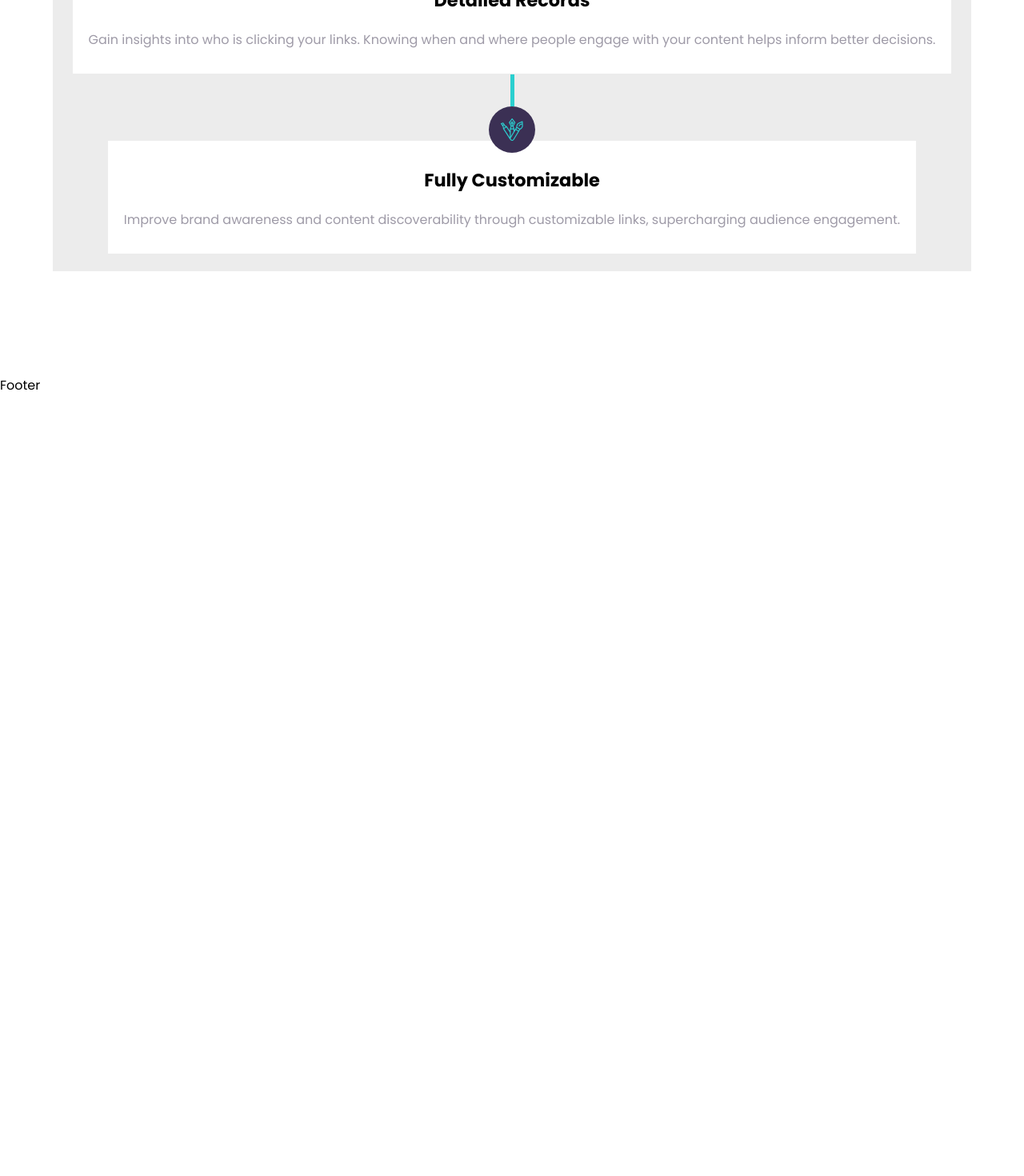
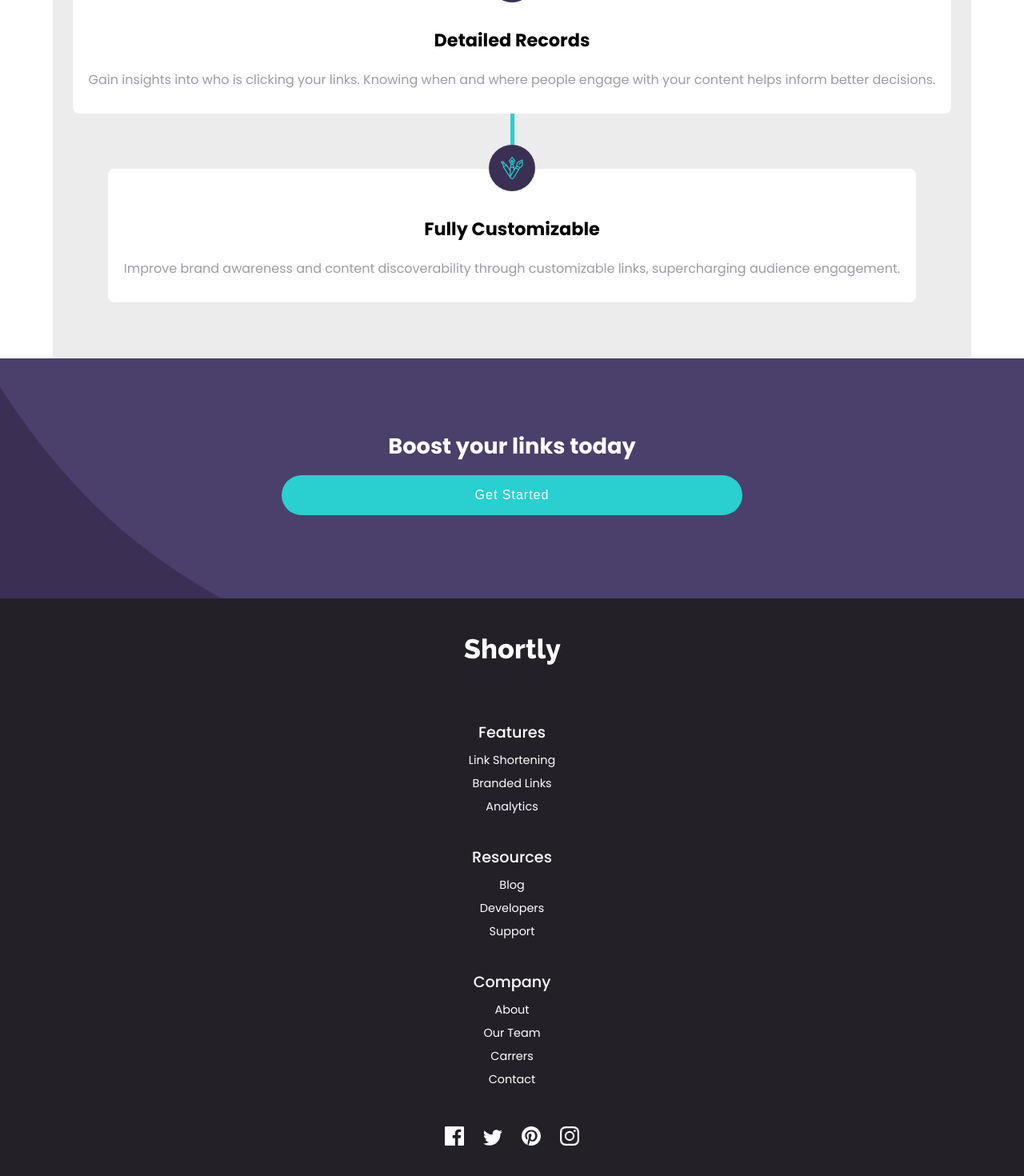
Before and after one commit to BrunoMoraesKS/urlShortener, a React (Create React App) app: page / in a window 1280 px wide. Shown: the part 2175-3645 px from the top of the page at 80% size. Before the commit the page ends 2669 px from the top, so only its background shows below. Built offline with nearby package versions, Linux system fonts and the light colour scheme.

Commit message:
Made footer

```diff
--- a/sass/_footer.scss
+++ b/sass/_footer.scss
@@ -0,0 +1,50 @@
+footer {
+  display: flex;
+  flex-direction: column;
+  align-items: center;
+  justify-content: center;
+
+  padding: 50px 0;
+
+  background: $veryDarkViolet;
+
+  color: white;
+
+  .logo {
+    filter: brightness(10);
+
+    margin-bottom: 40px;
+  }
+
+  ul {
+    display: flex;
+    flex-direction: column;
+    align-items: center;
+    justify-content: center;
+  }
+
+  li {
+    list-style: none;
+
+    margin-bottom: 8px;
+
+    font-size: 0.9rem;
+    font-weight: 200;
+  }
+
+  .liTitle {
+    margin-top: 30px;
+    margin-bottom: 10px;
+
+    font-weight: 500;
+
+    font-size: 1.2rem;
+  }
+
+  .socialIcons {
+    margin-top: 40px;
+    img {
+      margin: 0 12px;
+    }
+  }
+}
--- a/sass/_home.scss
+++ b/sass/_home.scss
@@ -8,10 +8,14 @@
 }
 
 .linkShortenerSection {
-  background: $darkViolet;
   width: 90vw;
 
   margin: 60px 0;
+
+  background: url("../images/bg-shorten-mobile.svg"), $darkViolet;
+  background-repeat: no-repeat;
+  background-size: cover;
+  background-position: 70px -75px;
 
   border-radius: 10px;
 }
@@ -115,6 +119,7 @@
   bottom: 130px;
 
   padding-top: 150px;
+  padding-bottom: 70px;
 
   background: $gray;
 
@@ -127,7 +132,8 @@
   }
 
   p {
-    margin: 15px 50px;
+    margin: 60px 50px;
+    margin-top: 15px;
 
     text-align: center;
     color: $grayishViolet;
@@ -144,19 +150,19 @@
 
   border-radius: 10px;
 
-  div {
+  .card {
     display: flex;
     flex-direction: column;
     align-items: center;
 
-    margin: 22px 0;
+    margin-top: -10px;
 
     background: white;
 
+    border-radius: 8px;
+
     h4 {
       font-size: 1.4rem;
-
-      margin-top: -70px;
     }
 
     p {
@@ -174,7 +180,8 @@
     width: 5px;
     height: 40px;
 
-    margin: 0;
+    margin-top: 21px;
+    margin-bottom: 18px;
 
     background: $cyan;
   }
@@ -185,7 +192,7 @@
     justify-content: center;
 
     position: relative;
-    bottom: 65px;
+    bottom: 30px;
 
     padding: 15px;
 
@@ -197,3 +204,24 @@
     }
   }
 }
+
+.boostYourLink {
+  display: flex;
+  flex-direction: column;
+  align-items: center;
+  justify-content: center;
+
+  width: 100%;
+  height: 300px;
+  margin-top: -130px;
+
+  background: url("../images/bg-boost-mobile.svg"), $darkViolet;
+  background-repeat: no-repeat;
+  background-size: cover;
+
+  h3 {
+    font-size: 1.7rem;
+
+    color: white;
+  }
+}
--- a/src/components/Footer.jsx
+++ b/src/components/Footer.jsx
@@ -1,7 +1,42 @@
 import React from "react";
 
+import logo from "../images/logo.svg";
+import facebookIcon from "../images/icon-facebook.svg";
+import twitterIcon from "../images/icon-twitter.svg";
+import pinterestIcon from "../images/icon-pinterest.svg";
+import instagramIcon from "../images/icon-instagram.svg";
+
 const Footer = () => {
-  return <footer>Footer</footer>;
+  return (
+    <footer>
+      <img src={logo} alt="Logo" className="logo" />
+
+      <ul>
+        <li className="liTitle">Features</li>
+        <li>Link Shortening</li>
+        <li>Branded Links</li>
+        <li>Analytics</li>
+
+        <li className="liTitle">Resources</li>
+        <li>Blog</li>
+        <li>Developers</li>
+        <li>Support</li>
+
+        <li className="liTitle">Company</li>
+        <li>About</li>
+        <li>Our Team</li>
+        <li>Carrers</li>
+        <li>Contact</li>
+      </ul>
+
+      <section className="socialIcons">
+        <img src={facebookIcon} alt="Facebook Icon" />
+        <img src={twitterIcon} alt="Twitter Icon" />
+        <img src={pinterestIcon} alt="Pinterest Icon" />
+        <img src={instagramIcon} alt="Instagram Icon" />
+      </section>
+    </footer>
+  );
 };
 
 export default Footer;
--- a/src/components/Home.jsx
+++ b/src/components/Home.jsx
@@ -106,7 +106,7 @@ const Home = () => {
         </p>
 
         <section className="statisticsCards">
-          <div>
+          <div className="card">
             <div className="iconCircle">
               <img src={brandRecognition} alt="Brand Recognition" />
             </div>
@@ -122,7 +122,7 @@ const Home = () => {
 
           <div className="verticalLine"></div>
 
-          <div>
+          <div className="card">
             <div className="iconCircle">
               <img src={detailedRecords} alt="Detailed Records" />
             </div>
@@ -138,7 +138,7 @@ const Home = () => {
 
           <div className="verticalLine"></div>
 
-          <div>
+          <div className="card">
             <div className="iconCircle">
               <img src={fullyCustomizable} alt="Fully Customizable" />
             </div>
@@ -152,6 +152,12 @@ const Home = () => {
           </div>
         </section>
       </section>
+
+      <section className="boostYourLink">
+        <h3>Boost your links today</h3>
+
+        <button className="getStarted">Get Started</button>
+      </section>
     </div>
   );
 };
--- a/src/css/main.css
+++ b/src/css/main.css
@@ -16,9 +16,12 @@
 }
 
 .linkShortenerSection {
-  background: #3b3054;
   width: 90vw;
   margin: 60px 0;
+  background: url("../images/bg-shorten-mobile.svg"), #3b3054;
+  background-repeat: no-repeat;
+  background-size: cover;
+  background-position: 70px -75px;
   border-radius: 10px;
 }
 
@@ -131,6 +134,7 @@
   position: relative;
   bottom: 130px;
   padding-top: 150px;
+  padding-bottom: 70px;
   background: rgba(191, 191, 191, 0.3);
   z-index: -1;
 }
@@ -142,7 +146,8 @@
 }
 
 .statistics p {
-  margin: 15px 50px;
+  margin: 60px 50px;
+  margin-top: 15px;
   text-align: center;
   color: #9e9aa7;
 }
@@ -163,7 +168,7 @@
   border-radius: 10px;
 }
 
-.statisticsCards div {
+.statisticsCards .card {
   display: -webkit-box;
   display: -ms-flexbox;
   display: flex;
@@ -174,16 +179,16 @@
   -webkit-box-align: center;
       -ms-flex-align: center;
           align-items: center;
-  margin: 22px 0;
+  margin-top: -10px;
   background: white;
+  border-radius: 8px;
 }
 
-.statisticsCards div h4 {
+.statisticsCards .card h4 {
   font-size: 1.4rem;
-  margin-top: -70px;
 }
 
-.statisticsCards div p {
+.statisticsCards .card p {
   margin: 0 20px;
   margin-bottom: 30px;
   margin-top: 20px;
@@ -194,7 +199,8 @@
   bottom: 21px;
   width: 5px;
   height: 40px;
-  margin: 0;
+  margin-top: 21px;
+  margin-bottom: 18px;
   background: #2acfcf;
 }
 
@@ -209,7 +215,7 @@
       -ms-flex-pack: center;
           justify-content: center;
   position: relative;
-  bottom: 65px;
+  bottom: 30px;
   padding: 15px;
   background: #3b3054;
   border-radius: 100%;
@@ -217,6 +223,33 @@
 
 .statisticsCards .iconCircle img {
   width: 28px;
+}
+
+.boostYourLink {
+  display: -webkit-box;
+  display: -ms-flexbox;
+  display: flex;
+  -webkit-box-orient: vertical;
+  -webkit-box-direction: normal;
+      -ms-flex-direction: column;
+          flex-direction: column;
+  -webkit-box-align: center;
+      -ms-flex-align: center;
+          align-items: center;
+  -webkit-box-pack: center;
+      -ms-flex-pack: center;
+          justify-content: center;
+  width: 100%;
+  height: 300px;
+  margin-top: -130px;
+  background: url("../images/bg-boost-mobile.svg"), #3b3054;
+  background-repeat: no-repeat;
+  background-size: cover;
+}
+
+.boostYourLink h3 {
+  font-size: 1.7rem;
+  color: white;
 }
 
 header {
@@ -234,6 +267,69 @@ header {
 
 header button {
   font-size: 1.8rem;
+}
+
+footer {
+  display: -webkit-box;
+  display: -ms-flexbox;
+  display: flex;
+  -webkit-box-orient: vertical;
+  -webkit-box-direction: normal;
+      -ms-flex-direction: column;
+          flex-direction: column;
+  -webkit-box-align: center;
+      -ms-flex-align: center;
+          align-items: center;
+  -webkit-box-pack: center;
+      -ms-flex-pack: center;
+          justify-content: center;
+  padding: 50px 0;
+  background: #232127;
+  color: white;
+}
+
+footer .logo {
+  -webkit-filter: brightness(10);
+          filter: brightness(10);
+  margin-bottom: 40px;
+}
+
+footer ul {
+  display: -webkit-box;
+  display: -ms-flexbox;
+  display: flex;
+  -webkit-box-orient: vertical;
+  -webkit-box-direction: normal;
+      -ms-flex-direction: column;
+          flex-direction: column;
+  -webkit-box-align: center;
+      -ms-flex-align: center;
+          align-items: center;
+  -webkit-box-pack: center;
+      -ms-flex-pack: center;
+          justify-content: center;
+}
+
+footer li {
+  list-style: none;
+  margin-bottom: 8px;
+  font-size: 0.9rem;
+  font-weight: 200;
+}
+
+footer .liTitle {
+  margin-top: 30px;
+  margin-bottom: 10px;
+  font-weight: 500;
+  font-size: 1.2rem;
+}
+
+footer .socialIcons {
+  margin-top: 40px;
+}
+
+footer .socialIcons img {
+  margin: 0 12px;
 }
 
 * {
```
Also changed, not shown: 1 other file (tests, documents, lock files or other folders).
